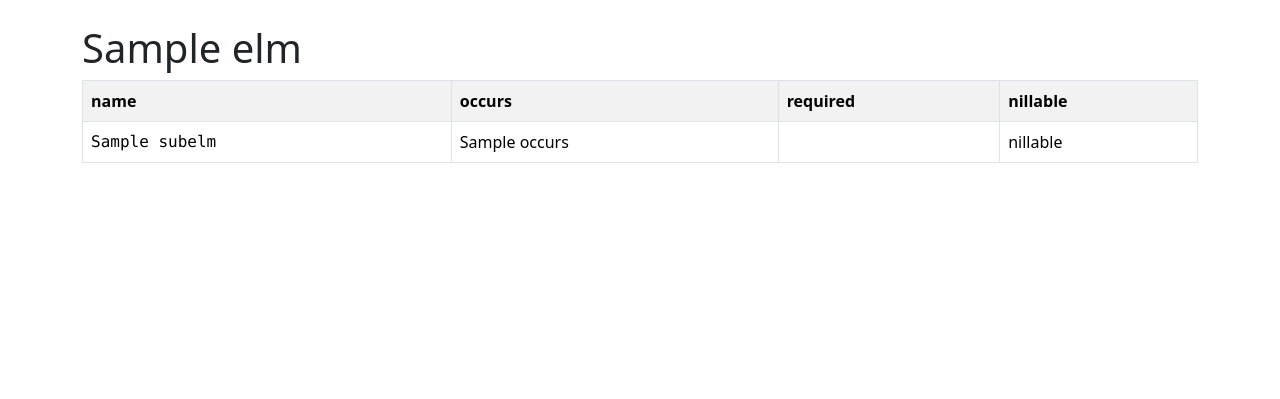
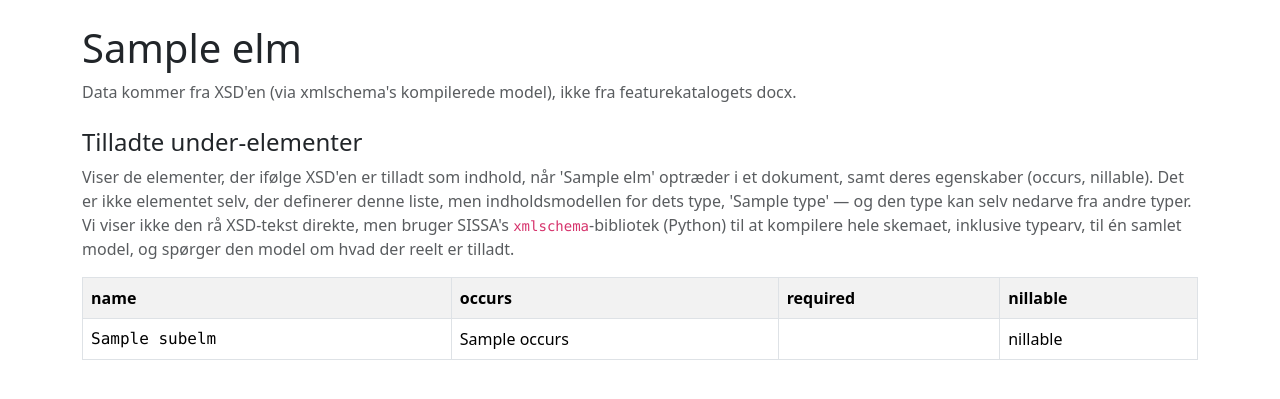
Before and after one commit to lerinfo/featurekatalog, a Flask app: template templates/xsdelement_details.html in a window 1280 px wide. Shown: the part 56-455 px from the top of the page. Run offline with Flask 3, Linux system fonts and the light colour scheme; the template is opened without the code that fills it: most values are stand-ins (such as "Sample title", 1, 10 or a date in 2020).

Commit message:
forbedret hjæletekst og formatering for detaljer

```diff
--- a/templates/docx_details.html
+++ b/templates/docx_details.html
@@ -3,6 +3,7 @@
 {% block content %}
 <p class="text-muted pakke-badge">{{ ft.pakke }}</p>
 <h1>{{ ft.navn }}</h1>
+<p class="text-muted">Denne side viser, hvad der står om featuretypen '{{ ft.navn }}' i featurekatalogets docx. Data kommer altså fra docx'en, ikke fra XSD-skemaet.</p>
 
 <dl class="row">
   {% for key, value in ft.items() %}
@@ -15,6 +16,7 @@
 
 {% if ft.attributter %}
 <h2 class="h4 mt-4">Attributter</h2>
+<p class="text-muted">Listen viser kun de attributter, der er defineret direkte for denne klasse. Eventuelt nedarvede attributter fra en overordnet klasse vises ikke.</p>
 <div class="table-responsive">
 <table class="table table-striped table-bordered align-top">
   <tr><th>Navn</th><th>Type</th><th>Multiplicitet</th><th>Voidable</th><th>Definition</th></tr>
@@ -51,6 +53,7 @@
 
 {% if ft.restriktioner %}
 <h2 class="h4 mt-4">Restriktioner</h2>
+<p class="text-muted">Listen viser kun de restriktioner, der er defineret direkte for denne klasse. Eventuelt nedarvede restriktioner fra en overordnet klasse vises ikke.</p>
 {% for r in ft.restriktioner %}
 <h3 class="h6 mt-3"><code>{{ r.Navn }}</code></h3>
 <pre class="bg-light p-2 rounded">{{ r.Udtryk }}</pre>
--- a/templates/xsdelement_details.html
+++ b/templates/xsdelement_details.html
@@ -2,6 +2,22 @@
 {% block title %}{{ elmdict.elm.prefixed_name }} – Kavaler{% endblock %}
 {% block content %}
 <h1>{{ elmdict.elm.prefixed_name }}</h1>
+<p class="text-muted">
+Data kommer fra XSD'en (via xmlschema's kompilerede model),
+ikke fra featurekatalogets docx.
+</p>
+<h2 class="h4 mt-4">Tilladte under-elementer</h2>
+<p class="text-muted">
+Viser de elementer, der ifølge XSD'en er tilladt som indhold, når
+'{{ elmdict.elm.prefixed_name }}' optræder i et dokument, samt deres
+egenskaber (occurs, nillable). Det er ikke elementet selv, der
+definerer denne liste, men indholdsmodellen for dets type,
+'{{ elmdict.elm.type.prefixed_name }}' — og den type kan selv nedarve
+fra andre typer. Vi viser ikke den rå XSD-tekst direkte, men bruger
+SISSA's <code>xmlschema</code>-bibliotek (Python) til at kompilere
+hele skemaet, inklusive typearv, til én samlet model, og spørger den
+model om hvad der reelt er tilladt.
+</p>
 <div class="table-responsive">
 <table class="table table-striped table-bordered align-top">
   <tr><th>name</th><th>occurs</th><th>required</th><th>nillable</th></tr>
```
Also changed, not shown: templates/xsdtype_details.html (+15 -0 lines).
